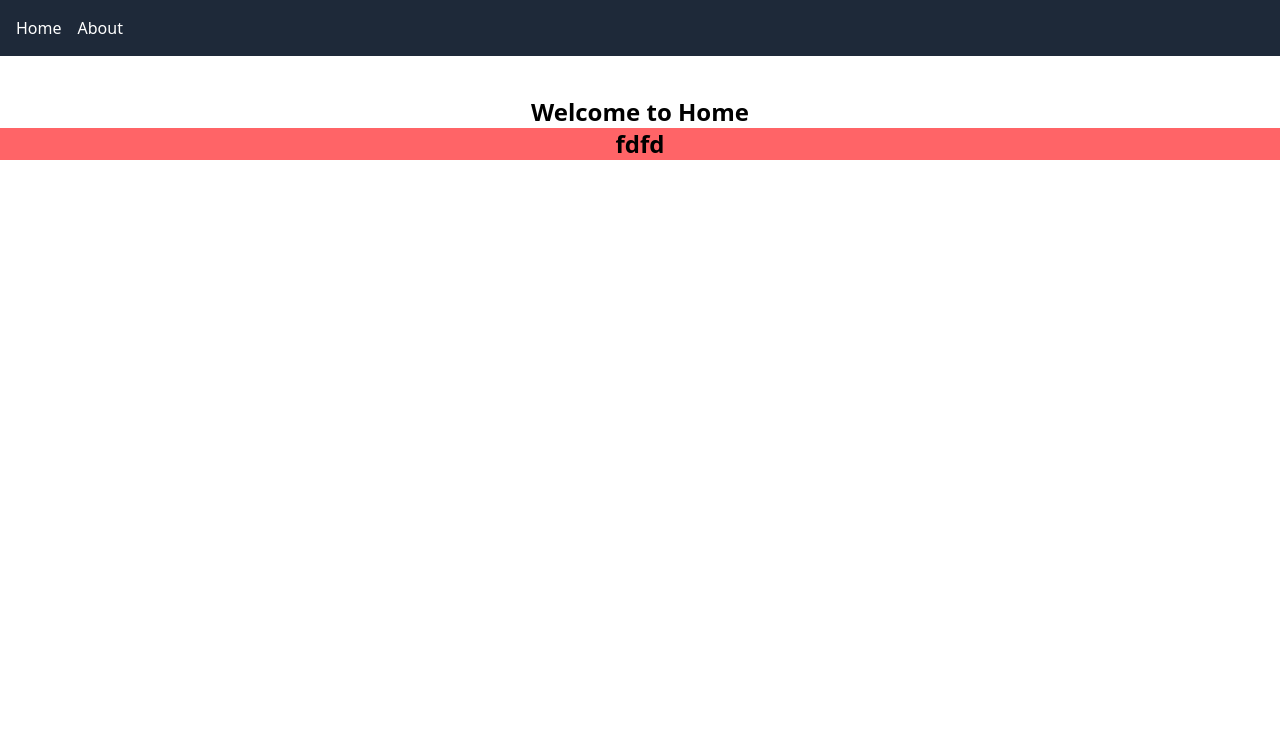
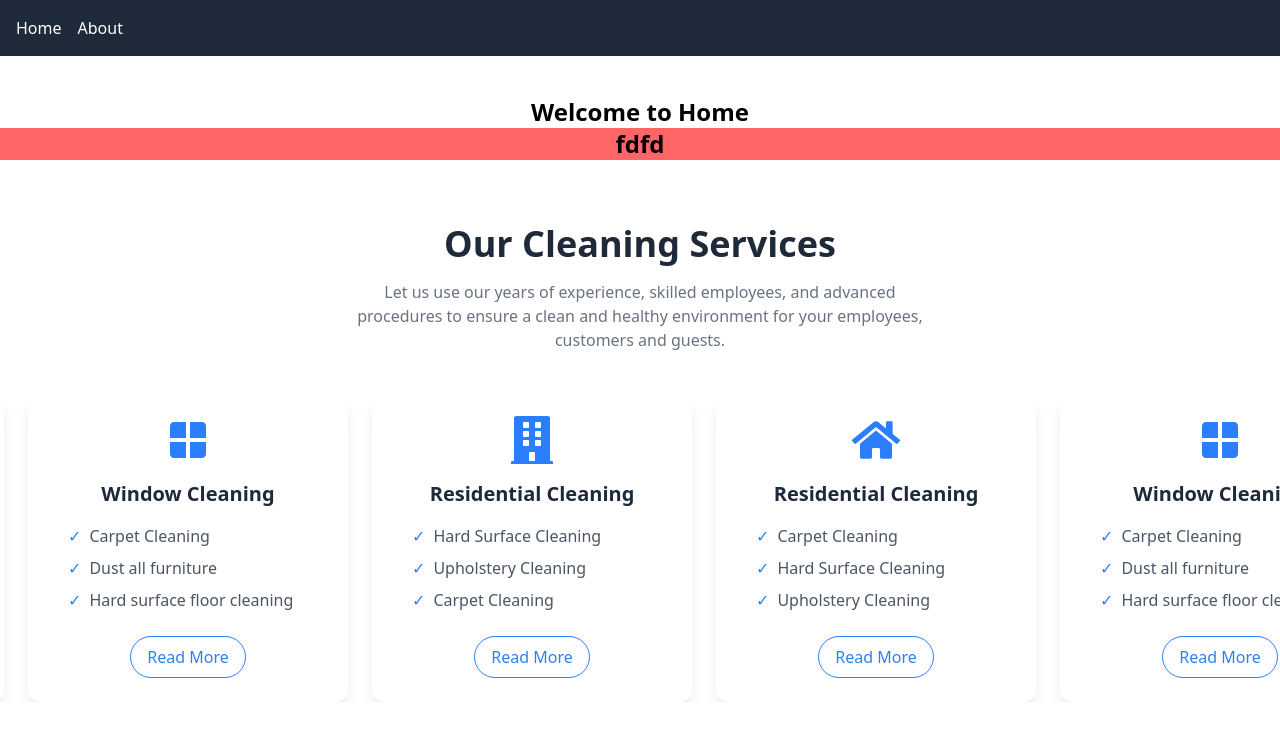
Before and after one commit to Quojo-Steve/TresFrontend, a React (Vite) app: page / in a window 1280 px wide. Shown: the top 740 px of the page. Built offline with nearby package versions, Linux system fonts and the light colour scheme; a web font is replaced by a local one.

Commit message:
Add Cleaning Services components

```diff
--- a/package.json
+++ b/package.json
@@ -13,6 +13,7 @@
     "@tailwindcss/vite": "^4.1.11",
     "react": "^19.1.0",
     "react-dom": "^19.1.0",
+    "react-icons": "^5.5.0",
     "react-router-dom": "^7.7.1"
   },
   "devDependencies": {
--- a/src/App.jsx
+++ b/src/App.jsx
@@ -1,12 +1,14 @@
 import { BrowserRouter as Router } from "react-router-dom";
 import AppRoutes from "./router";
 import Navbar from "./components/Navbar";
+import OurServices from "./components/OurServices";
 
 function App() {
   return (
     <Router>
       <Navbar />
       <AppRoutes />
+      <OurServices />
     </Router>
   );
 }
--- /dev/null
+++ b/src/components/OurServices.css
@@ -0,0 +1,8 @@
+.hide-scrollbar {
+	scrollbar-width: none;
+	-ms-overflow-style: none;
+}
+
+.hide-scrollbar::-webkit-scrollbar {
+	display: none;
+}
--- /dev/null
+++ b/src/components/OurServices.jsx
@@ -0,0 +1,110 @@
+import React, { useEffect, useRef } from "react";
+import { FaHome, FaBuilding } from "react-icons/fa";
+import { MdWindow } from "react-icons/md";
+import "./OurServices.css"; // for custom scrollbar-hiding CSS
+
+const services = [
+	{
+		title: "Residential Cleaning",
+		icon: (
+			<FaHome className="text-5xl text-blue-500 group-hover:scale-90 transition-transform duration-300" />
+		),
+		features: [
+			"Carpet Cleaning",
+			"Hard Surface Cleaning",
+			"Upholstery Cleaning",
+		],
+	},
+	{
+		title: "Window Cleaning",
+		icon: (
+			<MdWindow className="text-5xl text-blue-500 group-hover:scale-90 transition-transform duration-300" />
+		),
+		features: [
+			"Carpet Cleaning",
+			"Dust all furniture",
+			"Hard surface floor cleaning",
+		],
+	},
+	{
+		title: "Residential Cleaning",
+		icon: (
+			<FaBuilding className="text-5xl text-blue-500 group-hover:scale-90 transition-transform duration-300" />
+		),
+		features: [
+			"Hard Surface Cleaning",
+			"Upholstery Cleaning",
+			"Carpet Cleaning",
+		],
+	},
+];
+
+export default function OurServices() {
+	const scrollRef = useRef(null);
+
+	useEffect(() => {
+		const container = scrollRef.current;
+		let animationFrameId;
+
+		const scroll = () => {
+			if (container) {
+				container.scrollLeft += 1;
+				if (container.scrollLeft >= container.scrollWidth / 2) {
+					container.scrollLeft = 0;
+				}
+				animationFrameId = requestAnimationFrame(scroll);
+			}
+		};
+
+		animationFrameId = requestAnimationFrame(scroll);
+
+		return () => cancelAnimationFrame(animationFrameId);
+	}, []);
+
+	return (
+		<div className="py-16 bg-white text-center">
+			<h2 className="text-4xl font-bold text-gray-800 mb-4">
+				Our Cleaning Services
+			</h2>
+			<p className="text-gray-500 mb-10 max-w-xl mx-auto">
+				Let us use our years of experience, skilled employees, and
+				advanced procedures to ensure a clean and healthy environment
+				for your employees, customers and guests.
+			</p>
+
+			<div
+				ref={scrollRef}
+				className="flex overflow-x-auto space-x-6 px-4 hide-scrollbar"
+				style={{ scrollBehavior: "smooth", whiteSpace: "nowrap" }}
+			>
+				{[...services, ...services].map((service, index) => (
+					<div
+						key={index}
+						className="flex-shrink-0 w-80 bg-white rounded-xl shadow-lg p-6 hover:scale-105 transition-transform duration-300 ease-in-out group"
+					>
+						<div className="flex justify-center items-center mb-4">
+							{service.icon}
+						</div>
+						<h3 className="text-xl font-semibold text-gray-800 mb-4">
+							{service.title}
+						</h3>
+						<ul className="text-gray-600 space-y-2 text-left px-4">
+							{service.features.map((feature, idx) => (
+								<li
+									key={idx}
+									className="flex items-center space-x-2"
+								>
+									<span className="text-blue-500">✓</span>
+									<span>{feature}</span>
+								</li>
+							))}
+						</ul>
+						<button className="mt-6 border border-blue-500 text-blue-500 rounded-full px-4 py-2 hover:bg-blue-500 hover:text-white transition duration-300">
+							Read More
+						</button>
+					</div>
+				))}
+			</div>
+		</div>
+	);
+}
```
Also changed, not shown: 1 other file (tests, documents, lock files or other folders).
